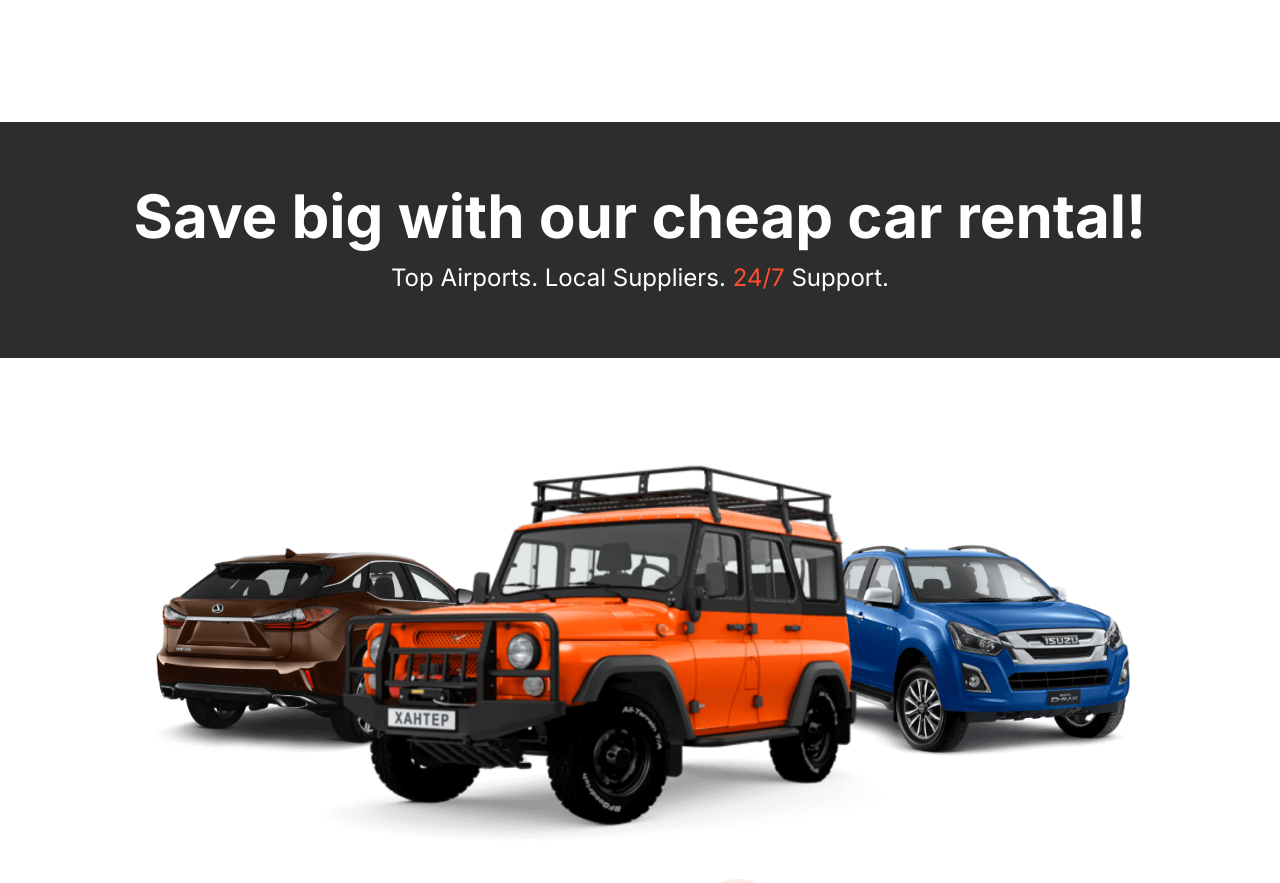
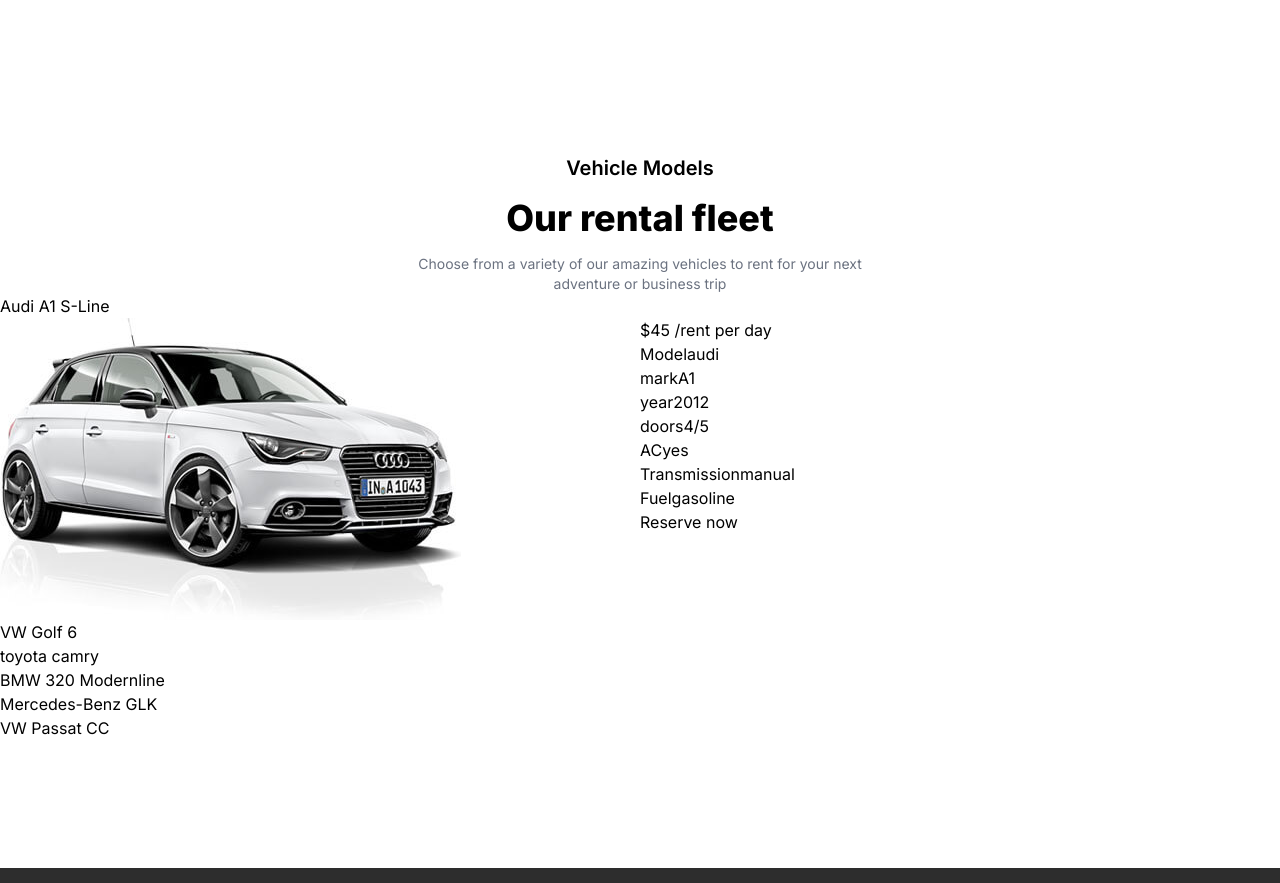
Before and after one commit to imlakshaykumar/rentalcar, a Next.js app: page / in a window 1280 px wide. Shown: the part 960-1843 px from the top of the page. Built offline with nearby package versions, Linux system fonts and the light colour scheme.

Commit message:
added home carModel component

```diff
--- a/src/app/page.jsx
+++ b/src/app/page.jsx
@@ -1,5 +1,6 @@
 import AboutComponent from "@/components/about";
 import BestDeals from "@/components/bestDeals";
+import CarModelHome from "@/components/carModels";
 import Download from "@/components/download";
 import FAQ from "@/components/FAQ";
 import TestimonialComponent from "@/components/testimonials";
@@ -15,6 +16,7 @@
       </div>
 
       <AboutComponent />
+      <CarModelHome />
       <BestDeals />
       <TestimonialComponent />
       <FAQ />
--- /dev/null
+++ b/src/components/carModels.jsx
@@ -0,0 +1,86 @@
+"use client"
+
+import { carData } from "@/data/carsData";
+import Image from "next/image";
+import { useState } from "react";
+
+export default function CarModelHome() {
+
+    const [activeCar, setActiveCar] = useState(carData[0])
+
+    const handleCarClick = (car) => {
+        setActiveCar(car);
+    }
+
+    return (
+        <div className="max-w-[1500px] mx-auto pt-[2rem] mb-[8rem]">
+            <div className="heading flex flex-col gap-4 items-center justify-center w-[40%] mx-auto text-center">
+                <p className="text-xl font-semibold">Vehicle Models</p>
+                <p className="text-4xl font-extrabold">Our rental fleet</p>
+                <p className="text-gray-500 text-sm">Choose from a variety of our amazing vehicles to rent for your next adventure or business trip</p>
+            </div>
+
+            <div className="modelDetail-div">
+                {
+                    carData?.map((item, index) => {
+                        return (
+                            // TODO: fix this component and FIXME: fix the styling
+                            <div key={ index } className="modelDetail ">
+                                <ul className="name-list-div">
+                                    <li className="list" onClick={ () => handleCarClick(item) }>{ item.name }</li>
+                                </ul>
+                                <div className="model-additional-info-div grid grid-cols-2">
+                                    <div className="model-image-div">
+                                        { activeCar === item && (<Image src={ item.image } alt={ item.name } />) }
+                                    </div>
+                                    <div className="additional-info-div">
+                                        <div className="info-div">
+                                            { activeCar === item && (
+                                                <>
+                                                    <div className="info">
+                                                        <p>{ item.rent } /rent per day</p>
+                                                        <p>
+                                                            <span>Model</span>
+                                                            <span>{ item.model }</span>
+                                                        </p>
+                                                        <p>
+                                                            <span>mark</span>
+                                                            <span>{ item.mark }</span>
+                                                        </p>
+                                                        <p>
+                                                            <span>year</span>
+                                                            <span>{ item.year }</span>
+                                                        </p>
+                                                        <p>
+                                                            <span>doors</span>
+                                                            <span>{ item.doors }</span>
+                                                        </p>
+                                                        <p>
+                                                            <span>AC</span>
+                                                            <span>{ item.AC }</span>
+                                                        </p>
+                                                        <p>
+                                                            <span>Transmission</span>
+                                                            <span>{ item.transmission }</span>
+                                                        </p>
+                                                        <p>
+                                                            <span>Fuel</span>
+                                                            <span>{ item.fuel }</span>
+                                                        </p>
+                                                        <div className="reserve-btn">
+                                                            <button>Reserve now</button>
+                                                        </div>
+                                                    </div>
+                                                </>
+                                            ) }
+                                        </div>
+                                    </div>
+                                </div>
+                            </div>
+                        )
+                    })
+                }
+            </div>
+        </div>
+    )
+}
```
